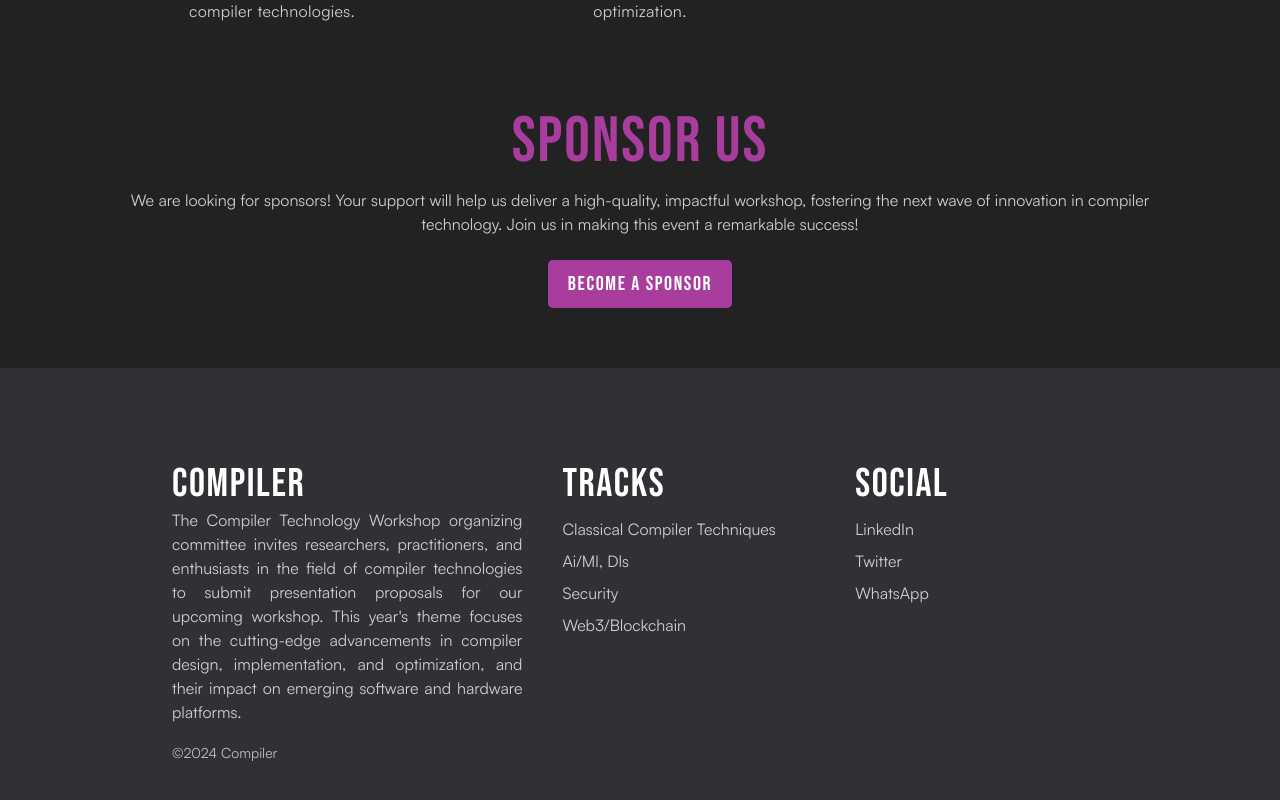
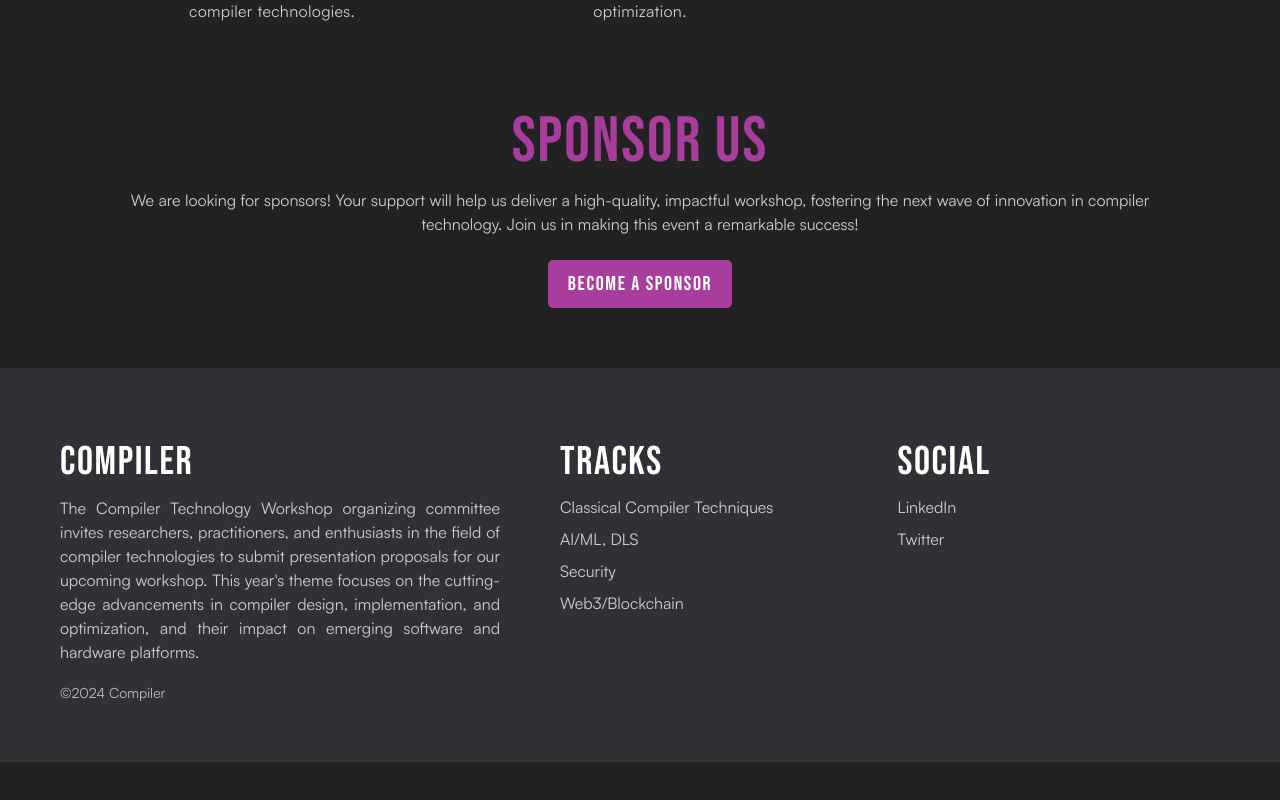
Before and after one commit to compilertech/compilertech-fe, a React (Vite) app: page / in a window 1280 px wide. Shown: the part 4254-5054 px from the top of the page. After the commit the page ends 5016 px from the top, so only its background shows below. Built offline with nearby package versions, Linux system fonts and the light colour scheme.

Commit message:
Fixed footer

```diff
--- a/src/components/Footer.tsx
+++ b/src/components/Footer.tsx
@@ -3,6 +3,7 @@ import React from "react";
 import styled from "styled-components";
 import {
   MOBILE_BREAKPOINT,
+  TABLET_BREAKPOINT,
   WIDESCREEN_BREAKPOINT,
 } from "../styles/GlobalStyle";
 
@@ -18,11 +19,11 @@ const Footer: React.FC = () => {
     },
     {
       id: "security",
-      title: "SECURITY",
+      title: "Security",
     },
     {
       id: "web3-blockchain",
-      title: "WEB3/Blockchain",
+      title: "Web3/Blockchain",
       description:
         "Compiler techniques for shaping the next generation of the Web",
     },
@@ -44,33 +45,29 @@ const Footer: React.FC = () => {
         </Section>
         <Links>
           <Section>
-            <Title style={{ marginBottom: "10px" }}>Tracks</Title>
+            <Title>Tracks</Title>
             <List>
               {tracks.map((track, index) => (
                 <ListItem key={index}>
-                  <a href={`#tracks-${track.id}`}>
-                    {track.title.toLowerCase()}
-                  </a>
+                  <a href={`#tracks-${track.id}`}>{track.title}</a>
                 </ListItem>
               ))}
             </List>
           </Section>
           <Section>
-            <Title style={{ marginBottom: "10px" }}>Social</Title>
+            <Title>Social</Title>
             <List>
               <ListItem>
-                <a href="https://LinkedIn.com" target="_blank">
+                <a
+                  href="https://www.linkedin.com/company/compiler-technology"
+                  target="_blank"
+                >
                   LinkedIn
                 </a>
               </ListItem>
               <ListItem>
-                <a href="https://Twitter.com" target="_blank">
+                <a href="https://x.com/compiler_tech" target="_blank">
                   Twitter
-                </a>
-              </ListItem>
-              <ListItem>
-                <a href="https://WhatsApp.com" target="_blank">
-                  WhatsApp
                 </a>
               </ListItem>
             </List>
@@ -85,11 +82,13 @@ const Container = styled.div`
   background-color: #303134;
   margin-top: 3.75rem;
   color: white;
-  padding: 2rem 2rem;
   width: 100%;
   display: flex;
   align-items: center;
   justify-content: center;
+  @media (max-width: ${MOBILE_BREAKPOINT}) {
+    padding: 2rem;
+  }
 `;
 
 const FooterContainer = styled.footer`
@@ -97,9 +96,18 @@ const FooterContainer = styled.footer`
   flex-direction: column-reverse;
   justify-content: flex-start;
   align-items: flex-start;
+  gap: 10px;
   @media (min-width: ${MOBILE_BREAKPOINT}) {
     flex-direction: row;
-    padding: 60px 120px;
+    padding: 60px 60px;
+    gap: 60px;
+    h3 {
+      margin: 0;
+    }
+  }
+  @media (min-width: ${TABLET_BREAKPOINT}) {
+    padding: 60px 100px;
+    gap: 120px;
     h3 {
       margin: 0;
     }
@@ -112,11 +120,10 @@ const FooterContainer = styled.footer`
 
 const Section = styled.div`
   flex: 1;
-  margin: 0 20px;
 `;
 
 const Title = styled.h3`
-  margin: 10px 0;
+  margin: 10px 0 !important;
   font-family: Bebas Neue;
   font-size: 40px;
   font-weight: 400;
@@ -144,7 +151,6 @@ const ListItem = styled.li`
   text-align: left;
   a {
     color: inherit;
-    text-transform: capitalize;
     text-decoration: none;
   }
 `;
@@ -157,8 +163,13 @@ const Copyright = styled.div`
 `;
 
 const Links = styled.div`
+  flex: 0.5;
+  display: flex;
+  flex-direction: column;
+  gap: 15px;
   @media (min-width: ${MOBILE_BREAKPOINT}) {
-    display: flex;
+    flex: 1.5;
+    flex-direction: row;
     align-items: flex-start;
     justify-content: center;
     width: 60%;
```
